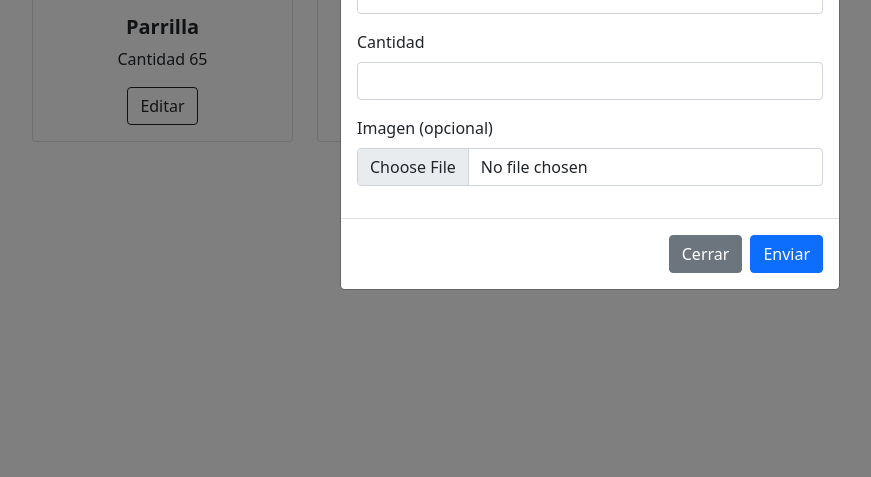
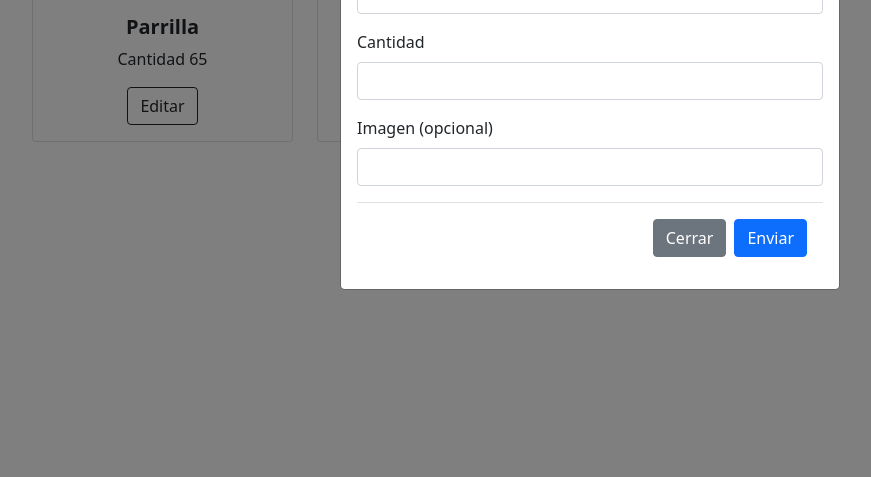
Before and after one commit to marcosrossetti/elbodegon, a PHP site: page /user/administrar.php in a window 1280 px wide, after a click on "Agregar Herramienta". Shown: the part 323-800 px from the top of the page, without its empty margins (50-921 px from the left). Run offline with PHP 8.4, Linux system fonts and the light colour scheme; data comes from the database, SQL or seed files in the repository.

Commit message:
administrar.php

```diff
--- /dev/null
+++ b/js/app1.js
@@ -0,0 +1,43 @@
+//editar ofertas
+
+console.log("Jquery is Working");
+$(document).on('click','#buttonModal',function (){
+
+
+
+
+
+
+
+
+                    $(document).on('click','#submit',function (){
+                        const url = "modules/administrarMod.php";
+
+                        // console.log(foto);
+
+                     const postData = {
+                        imagen : $("#imagen").val(),
+                        producto : $("#producto").val(),
+                        cantidad : $("#cantidad").val()
+
+
+                     };
+
+                        console.log(postData);
+
+
+
+                $.post(url, postData, (response) => {
+                        // const alumno = JSON.parse(response);
+                        console.log(response);
+
+
+
+        });
+                    });
+
+
+
+
+
+		});
--- a/user/administrar.php
+++ b/user/administrar.php
@@ -39,7 +39,7 @@ session_start();
         <div class="container vh-100">
             <div class="row">
                 <div class="mt-3">
-                    <button class="btn btn-dark mx-auto d-block mb-3" data-bs-toggle="modal" data-bs-target="#agregarModal">Agregar Herramienta <i class="fas fa-plus fa-sm"></i></button>
+                    <button class="btn btn-dark mx-auto d-block mb-3" data-bs-toggle="modal" data-bs-target="#agregarModal" id="buttonModal">Agregar Herramienta <i class="fas fa-plus fa-sm"></i></button>
                     <div class="row">
                         <?php
                             include("db.php");
@@ -96,19 +96,23 @@ session_start();
                         <button type="button" class="btn-close" data-bs-dismiss="modal" aria-label="Close"></button>
                     </div>
                     <div class="modal-body">
-                        <form action="" method="post">
+                        <form id="agregarModal">
                             <label for="nombreProducto" class="form-label">Nombre</label>
-                            <input type="text" class="form-control mb-3" id="nombreProducto" required>
+                            <input type="text" class="form-control mb-3" id="producto" required>
                             <label for="cantidadProducto" class="form-label">Cantidad</label>
-                            <input type="number" class="form-control mb-3" min="1" id="cantidadProducto" required>
+                            <input type="number" class="form-control mb-3" min="1" id="cantidad" required>
                             <label for="imagenProducto" class="form-label">Imagen (opcional)</label>
-                            <input type="file" class="form-control mb-3" id="imagenProducto">
+                            <input type="text" class="form-control mb-3" id="imagen">
+
+                            <div class="modal-footer">
+                            <button type="button" class="btn btn-secondary" data-bs-dismiss="modal">Cerrar</button>
+                            <button type="button" id="submit" class="btn btn-primary">Enviar</button>
+
+                    </div>
+                            </form>
                         </div>
-                        <div class="modal-footer">
-                            <button type="button" class="btn btn-secondary" data-bs-dismiss="modal">Cerrar</button>
-                            <button type="submit" class="btn btn-primary">Enviar</button>
-                        </form>
-                    </div>
+
+
                 </div>
             </div>
         </div>
@@ -121,6 +125,7 @@ session_start();
         <!-- Bootstrap core JS-->
         <script src="https://code.jquery.com/jquery-3.6.1.min.js" integrity="sha256-o88AwQnZB+VDvE9tvIXrMQaPlFFSUTR+nldQm1LuPXQ=" crossorigin="anonymous"></script>
         <script src="https://cdn.jsdelivr.net/npm/bootstrap@5.1.3/dist/js/bootstrap.bundle.min.js" integrity="sha384-ka7Sk0Gln4gmtz2MlQnikT1wXgYsOg+OMhuP+IlRH9sENBO0LRn5q+8nbTov4+1p" crossorigin="anonymous"></script>
-
+        <script src="https://code.jquery.com/jquery-3.6.1.min.js" integrity="sha256-o88AwQnZB+VDvE9tvIXrMQaPlFFSUTR+nldQm1LuPXQ=" crossorigin="anonymous"></script>
+        <script type="text/javascript" src="../js/app1.js"></script>
     </body>
 </html>
--- a/user/modules/administrar.php
+++ /dev/null
@@ -1,3 +0,0 @@
-<?php
-
-?>
```
Also changed, not shown: js/app.js (deleted, +0 -86 lines), user/modules/administrarMod.php (added, +16 -0 lines).
